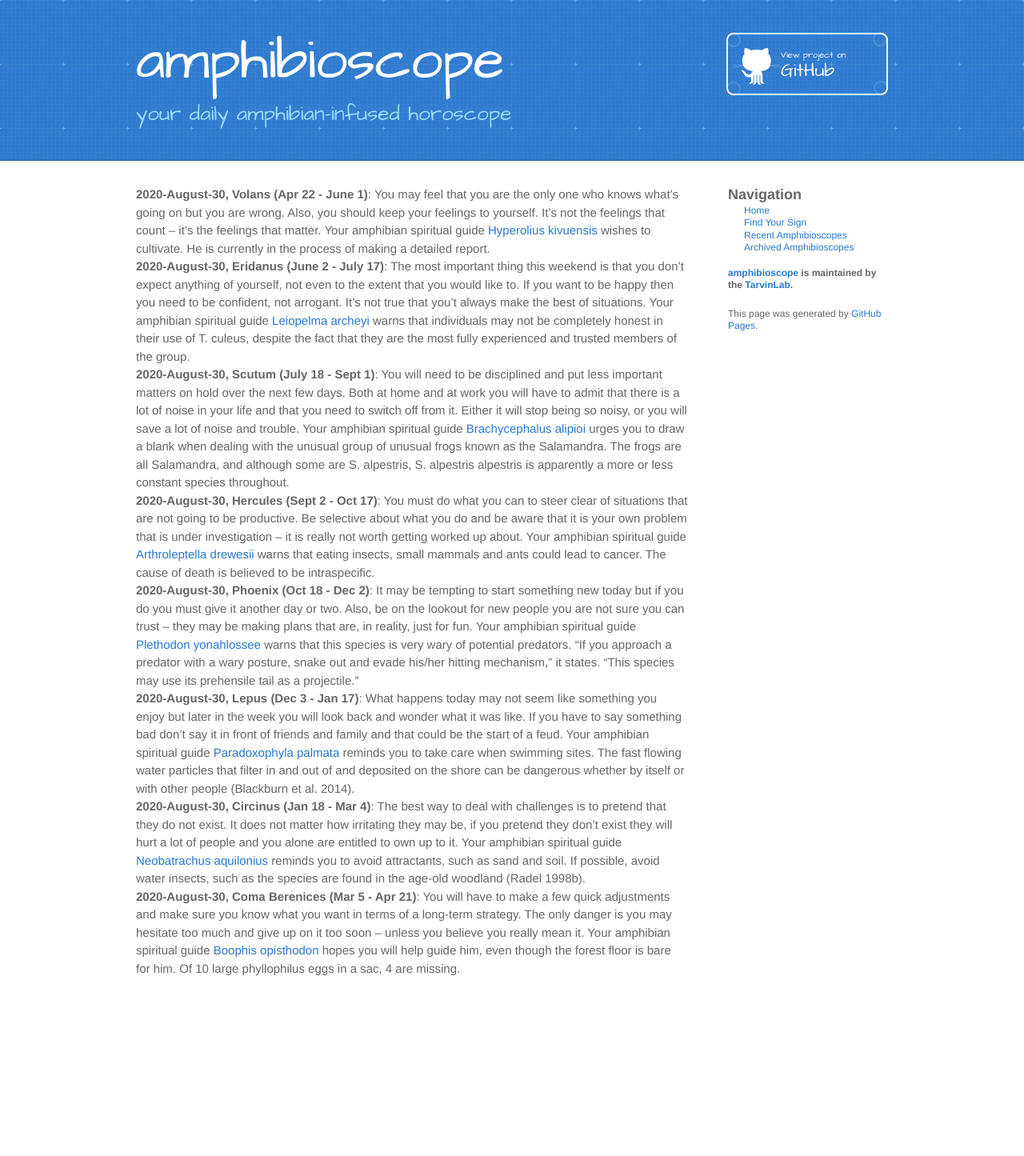
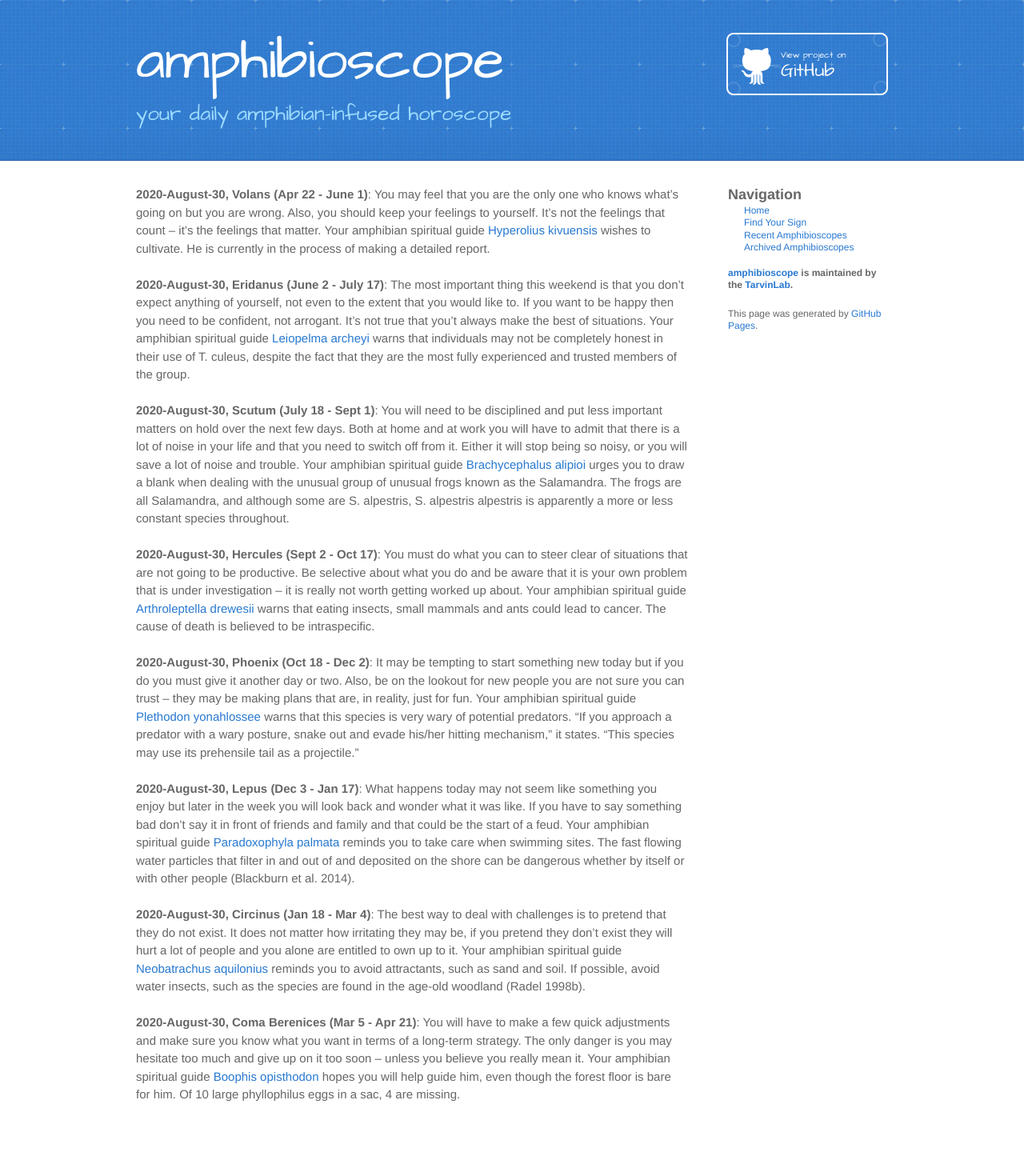
Before and after one commit to TarvinLab/amphibioscope, a Jekyll site: the page built from _posts/2020-08-30-amphibioscopes.md, in a window 1280 px wide. Shown: the whole page at 80% size. Built offline with Jekyll 4.4.1, drawn with Linux system fonts in a browser that asks for light colours; before the commit the page ends 1265 px from its top, so only the background shows below that.

```diff
--- a/_posts/2020-08-30-amphibioscopes.md
+++ b/_posts/2020-08-30-amphibioscopes.md
@@ -6,11 +6,11 @@ date: 2020-08-30 08:00 -7:00
 ---
 
 
-**2020-August-30, Volans (Apr 22 - June 1)**: You may feel that you are the only one who knows what’s going on but you are wrong. Also, you should keep your feelings to yourself. It’s not the feelings that count – it’s the feelings that matter. Your amphibian spiritual guide [Hyperolius kivuensis](https://amphibiaweb.org/cgi/amphib_query?where-genus=Hyperolius&where-species=kivuensis) wishes to cultivate. He is currently in the process of making a detailed report.  <br />
-**2020-August-30, Eridanus (June 2 - July 17)**: The most important thing this weekend is that you don’t expect anything of yourself, not even to the extent that you would like to. If you want to be happy then you need to be confident, not arrogant. It’s not true that you’t always make the best of situations. Your amphibian spiritual guide [Leiopelma archeyi](https://amphibiaweb.org/cgi/amphib_query?where-genus=Leiopelma&where-species=archeyi) warns that individuals may not be completely honest in their use of T. culeus, despite the fact that they are the most fully experienced and trusted members of the group.  <br />
-**2020-August-30, Scutum (July 18 - Sept 1)**: You will need to be disciplined and put less important matters on hold over the next few days. Both at home and at work you will have to admit that there is a lot of noise in your life and that you need to switch off from it. Either it will stop being so noisy, or you will save a lot of noise and trouble. Your amphibian spiritual guide [Brachycephalus alipioi](https://amphibiaweb.org/cgi/amphib_query?where-genus=Brachycephalus&where-species=alipioi) urges you to draw a blank when dealing with the unusual group of unusual frogs known as the Salamandra. The frogs are all Salamandra, and although some are S. alpestris, S. alpestris alpestris is apparently a more or less constant species throughout.  <br />
-**2020-August-30, Hercules (Sept 2 - Oct 17)**: You must do what you can to steer clear of situations that are not going to be productive. Be selective about what you do and be aware that it is your own problem that is under investigation – it is really not worth getting worked up about. Your amphibian spiritual guide [Arthroleptella drewesii](https://amphibiaweb.org/cgi/amphib_query?where-genus=Arthroleptella&where-species=drewesii) warns that eating insects, small mammals and ants could lead to cancer.  The cause of death is believed to be intraspecific.  <br />
-**2020-August-30, Phoenix (Oct 18 - Dec 2)**: It may be tempting to start something new today but if you do you must give it another day or two. Also, be on the lookout for new people you are not sure you can trust – they may be making plans that are, in reality, just for fun. Your amphibian spiritual guide [Plethodon yonahlossee](https://amphibiaweb.org/cgi/amphib_query?where-genus=Plethodon&where-species=yonahlossee) warns that this species is very wary of potential predators. "If you approach a predator with a wary posture, snake out and evade his/her hitting mechanism," it states. "This species may use its prehensile tail as a projectile."   <br />
-**2020-August-30, Lepus (Dec 3 - Jan 17)**: What happens today may not seem like something you enjoy but later in the week you will look back and wonder what it was like. If you have to say something bad don’t say it in front of friends and family and that could be the start of a feud. Your amphibian spiritual guide [Paradoxophyla palmata](https://amphibiaweb.org/cgi/amphib_query?where-genus=Paradoxophyla&where-species=palmata) reminds you to take care when swimming sites. The fast flowing water particles that filter in and out of and deposited on the shore can be dangerous whether by itself or with other people (Blackburn et al. 2014).  <br />
-**2020-August-30, Circinus (Jan 18 - Mar 4)**: The best way to deal with challenges is to pretend that they do not exist. It does not matter how irritating they may be, if you pretend they don’t exist they will hurt a lot of people and you alone are entitled to own up to it. Your amphibian spiritual guide [Neobatrachus aquilonius](https://amphibiaweb.org/cgi/amphib_query?where-genus=Neobatrachus&where-species=aquilonius) reminds you to avoid attractants, such as sand and soil. If possible, avoid water insects, such as the species are found in the age-old woodland (Radel 1998b).  <br />
-**2020-August-30, Coma Berenices (Mar 5 - Apr 21)**: You will have to make a few quick adjustments and make sure you know what you want in terms of a long-term strategy. The only danger is you may hesitate too much and give up on it too soon – unless you believe you really mean it. Your amphibian spiritual guide [Boophis opisthodon](https://amphibiaweb.org/cgi/amphib_query?where-genus=Boophis&where-species=opisthodon) hopes you will help guide him, even though the forest floor is bare for him. Of 10 large phyllophilus eggs in a sac, 4 are missing.  <br />
+**2020-August-30, Volans (Apr 22 - June 1)**: You may feel that you are the only one who knows what’s going on but you are wrong. Also, you should keep your feelings to yourself. It’s not the feelings that count – it’s the feelings that matter. Your amphibian spiritual guide [Hyperolius kivuensis](https://amphibiaweb.org/cgi/amphib_query?where-genus=Hyperolius&where-species=kivuensis) wishes to cultivate. He is currently in the process of making a detailed report.  <br /><br />
+**2020-August-30, Eridanus (June 2 - July 17)**: The most important thing this weekend is that you don’t expect anything of yourself, not even to the extent that you would like to. If you want to be happy then you need to be confident, not arrogant. It’s not true that you’t always make the best of situations. Your amphibian spiritual guide [Leiopelma archeyi](https://amphibiaweb.org/cgi/amphib_query?where-genus=Leiopelma&where-species=archeyi) warns that individuals may not be completely honest in their use of T. culeus, despite the fact that they are the most fully experienced and trusted members of the group.  <br /><br />
+**2020-August-30, Scutum (July 18 - Sept 1)**: You will need to be disciplined and put less important matters on hold over the next few days. Both at home and at work you will have to admit that there is a lot of noise in your life and that you need to switch off from it. Either it will stop being so noisy, or you will save a lot of noise and trouble. Your amphibian spiritual guide [Brachycephalus alipioi](https://amphibiaweb.org/cgi/amphib_query?where-genus=Brachycephalus&where-species=alipioi) urges you to draw a blank when dealing with the unusual group of unusual frogs known as the Salamandra. The frogs are all Salamandra, and although some are S. alpestris, S. alpestris alpestris is apparently a more or less constant species throughout.  <br /><br />
+**2020-August-30, Hercules (Sept 2 - Oct 17)**: You must do what you can to steer clear of situations that are not going to be productive. Be selective about what you do and be aware that it is your own problem that is under investigation – it is really not worth getting worked up about. Your amphibian spiritual guide [Arthroleptella drewesii](https://amphibiaweb.org/cgi/amphib_query?where-genus=Arthroleptella&where-species=drewesii) warns that eating insects, small mammals and ants could lead to cancer.  The cause of death is believed to be intraspecific.  <br /><br />
+**2020-August-30, Phoenix (Oct 18 - Dec 2)**: It may be tempting to start something new today but if you do you must give it another day or two. Also, be on the lookout for new people you are not sure you can trust – they may be making plans that are, in reality, just for fun. Your amphibian spiritual guide [Plethodon yonahlossee](https://amphibiaweb.org/cgi/amphib_query?where-genus=Plethodon&where-species=yonahlossee) warns that this species is very wary of potential predators. "If you approach a predator with a wary posture, snake out and evade his/her hitting mechanism," it states. "This species may use its prehensile tail as a projectile."   <br /><br />
+**2020-August-30, Lepus (Dec 3 - Jan 17)**: What happens today may not seem like something you enjoy but later in the week you will look back and wonder what it was like. If you have to say something bad don’t say it in front of friends and family and that could be the start of a feud. Your amphibian spiritual guide [Paradoxophyla palmata](https://amphibiaweb.org/cgi/amphib_query?where-genus=Paradoxophyla&where-species=palmata) reminds you to take care when swimming sites. The fast flowing water particles that filter in and out of and deposited on the shore can be dangerous whether by itself or with other people (Blackburn et al. 2014).  <br /><br />
+**2020-August-30, Circinus (Jan 18 - Mar 4)**: The best way to deal with challenges is to pretend that they do not exist. It does not matter how irritating they may be, if you pretend they don’t exist they will hurt a lot of people and you alone are entitled to own up to it. Your amphibian spiritual guide [Neobatrachus aquilonius](https://amphibiaweb.org/cgi/amphib_query?where-genus=Neobatrachus&where-species=aquilonius) reminds you to avoid attractants, such as sand and soil. If possible, avoid water insects, such as the species are found in the age-old woodland (Radel 1998b).  <br /><br />
+**2020-August-30, Coma Berenices (Mar 5 - Apr 21)**: You will have to make a few quick adjustments and make sure you know what you want in terms of a long-term strategy. The only danger is you may hesitate too much and give up on it too soon – unless you believe you really mean it. Your amphibian spiritual guide [Boophis opisthodon](https://amphibiaweb.org/cgi/amphib_query?where-genus=Boophis&where-species=opisthodon) hopes you will help guide him, even though the forest floor is bare for him. Of 10 large phyllophilus eggs in a sac, 4 are missing.  <br /><br />
```
